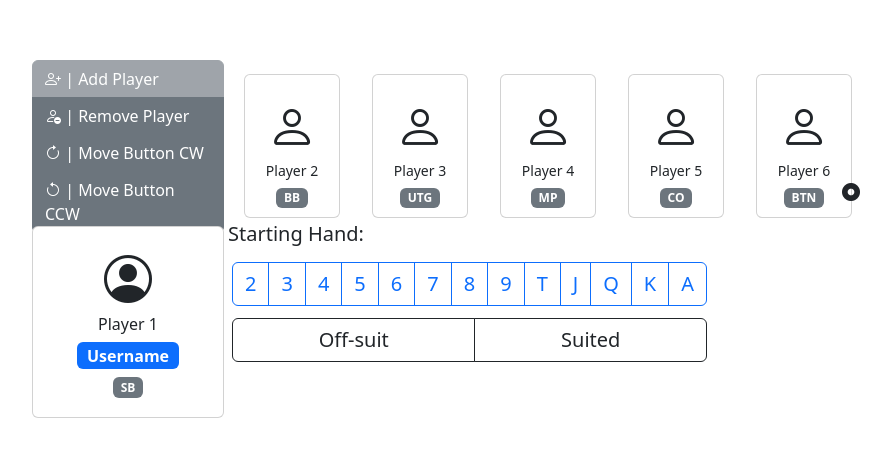
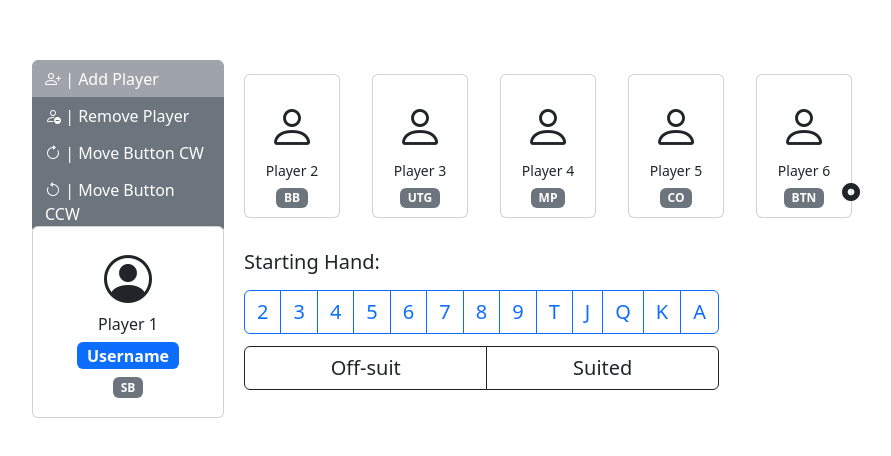
Before and after one commit to florianleca/poker-range-copilot, a Vue app: page / in a window 1280 px wide. Shown: the part 154-610 px from the top of the page, without its empty margins (4-895 px from the left). Built offline with nearby package versions, Linux system fonts and the light colour scheme.

Commit message:
cards placement

```diff
--- a/src/components/Cards.vue
+++ b/src/components/Cards.vue
@@ -1,8 +1,8 @@
 <template>
-    <div class="d-flex flex-column">
+    <div class="d-flex flex-column mx-3 justify-content-center">
         <h5 class="h5">Starting Hand:</h5>
 
-        <div class="btn-group m-1" role="group">
+        <div class="btn-group my-1" role="group">
 
             <button v-for="card in cards"
                     v-bind:class="{active: card.timesChosen>0, disabled: nbChosenCards===2 && card.timesChosen===0}"
@@ -17,7 +17,7 @@
 <!--                      v-if="card.timesChosen===1"/>-->
             </button>
         </div>
-        <div class="btn-group m-1" role="group">
+        <div class="btn-group my-1" role="group">
             <input type="radio" class="btn-check" name="vbtn-radio" id="vbtn-radio1" autocomplete="off"
             v-bind:checked="pocketPair">
             <label class="btn btn-outline-dark" for="vbtn-radio1">Off-suit</label>
```
